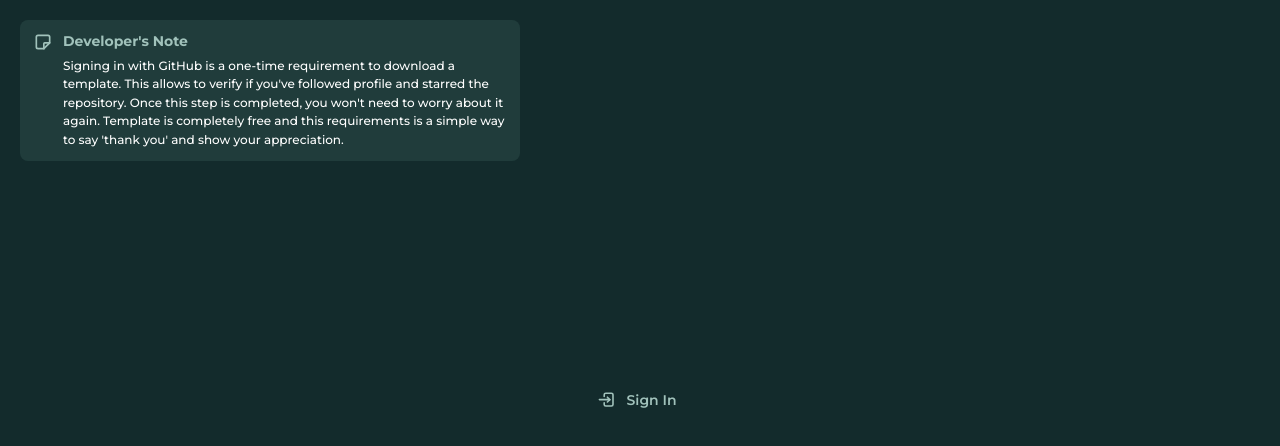
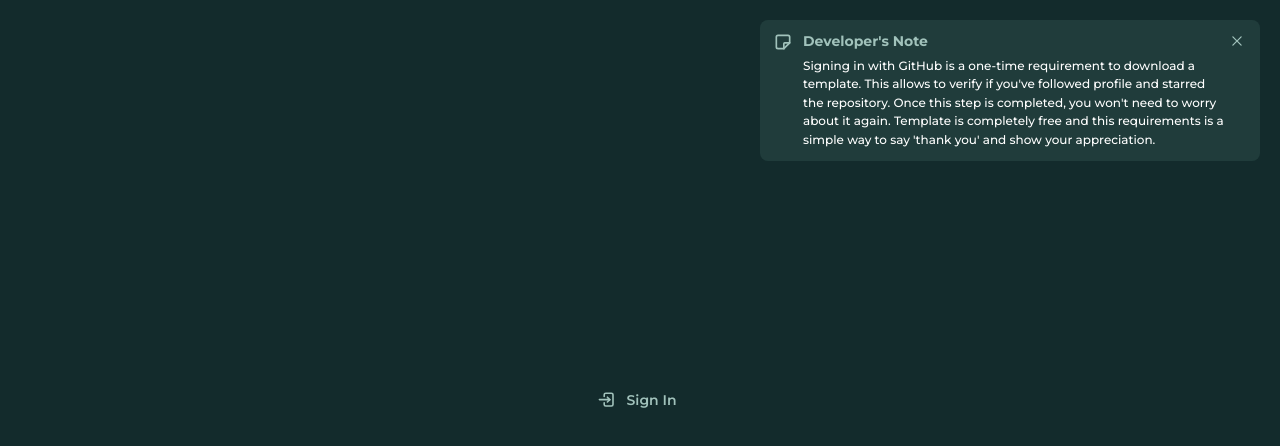
Before and after one commit to Hartaithan/trophy-hunt-template, a Next.js app: page /download in a window 1280 px wide. Shown: the top 446 px of the page. Built offline with nearby package versions, Linux system fonts and the light colour scheme; no server answers.

Commit message:
add alert closing

```diff
--- a/sections/DownloadSection/DownloadSection.module.css
+++ b/sections/DownloadSection/DownloadSection.module.css
@@ -4,14 +4,11 @@
   align-items: center;
 }
 
-.portal {
+.root {
+  width: 500px;
   position: fixed;
   top: var(--mantine-spacing-lg);
-  left: var(--mantine-spacing-lg);
-}
-
-.root {
-  width: 500px;
+  right: var(--mantine-spacing-lg);
   padding: var(--mantine-spacing-xs) var(--mantine-spacing-sm);
   border-radius: var(--mantine-radius-md);
 }
--- a/sections/DownloadSection/DownloadSection.tsx
+++ b/sections/DownloadSection/DownloadSection.tsx
@@ -3,7 +3,7 @@
 import type { CheckResponse } from "@/actions/check-requirements";
 import { checkRequirements } from "@/actions/check-requirements";
 import { getDownloadLink } from "@/actions/get-download-link";
-import { Alert, Anchor, Collapse, Group, Portal, Text } from "@mantine/core";
+import { Alert, Anchor, Collapse, Group, Text } from "@mantine/core";
 import { Button, Flex, Stepper } from "@mantine/core";
 import { notifications } from "@mantine/notifications";
 import {
@@ -18,10 +18,12 @@ import {
 import { useSession, signIn, signOut } from "next-auth/react";
 import { useState, type FC } from "react";
 import classes from "./DownloadSection.module.css";
+import { useDisclosure } from "@mantine/hooks";
 
 const DownloadSection: FC = () => {
   const [check, setCheck] = useState<CheckResponse | null>(null);
   const session = useSession();
+  const [visible, { close }] = useDisclosure(true);
 
   const handleСheckRequirements = async () => {
     notifications.show({
@@ -81,11 +83,13 @@ const DownloadSection: FC = () => {
 
   return (
     <Flex className={classes.container}>
-      <Portal className={classes.portal}>
+      {visible && (
         <Alert
           title="Developer's Note"
           icon={<IconNote />}
-          classNames={classes}>
+          classNames={classes}
+          withCloseButton
+          onClose={close}>
           Signing in with GitHub is a one-time requirement to download a
           template. This allows to verify if you&apos;ve followed profile and
           starred the repository. Once this step is completed, you won&apos;t
@@ -93,7 +97,7 @@ const DownloadSection: FC = () => {
           requirements is a simple way to say &apos;thank you&apos; and show
           your appreciation.
         </Alert>
-      </Portal>
+      )}
       {session.status === "authenticated" ? (
         <Flex direction="column" align="center">
           <Group>
```
